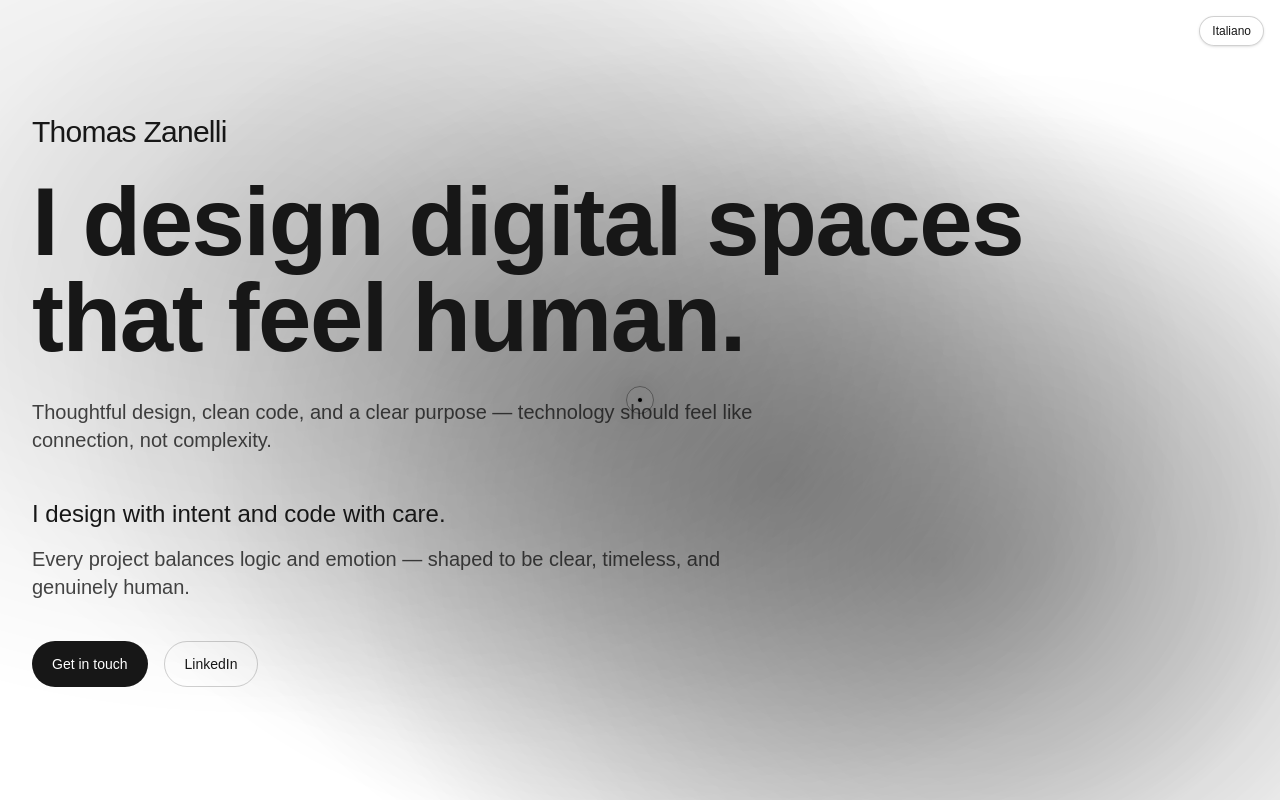
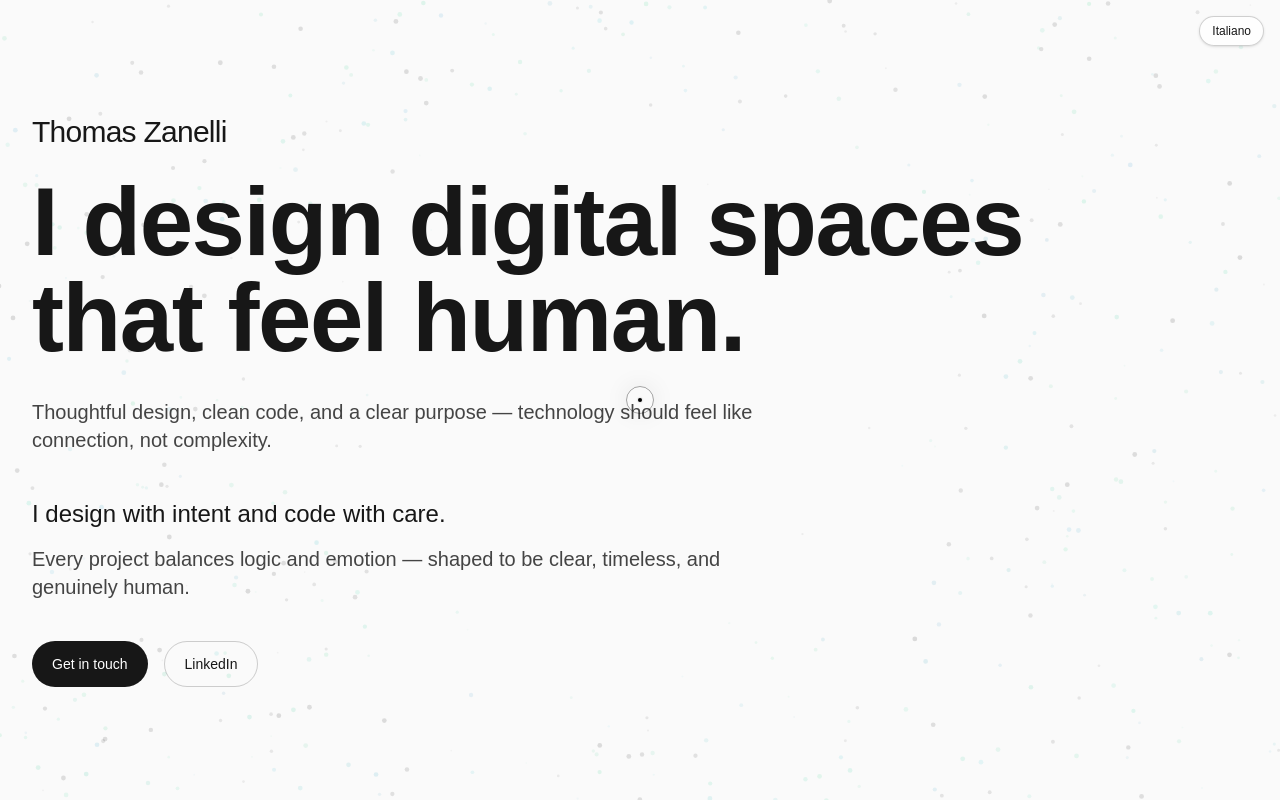
Before and after one commit to thosk92/thomas-site-v2, a Next.js app: page /en in a window 1280 px wide. Shown: the top 802 px of the page. Built offline with nearby package versions, Linux system fonts and the light colour scheme.

Commit message:
revert(bg): restore Nebula background, remove DepthParallax from layout

```diff
--- a/src/app/layout.tsx
+++ b/src/app/layout.tsx
@@ -2,7 +2,7 @@ import type { Metadata, Viewport } from "next";
 import { Space_Grotesk } from "next/font/google";
 import { GeistMono } from "geist/font/mono";
 import "./globals.css";
-import DepthParallax from "@/components/backgrounds/DepthParallax";
+import Nebula from "@/components/Nebula";
 import PointerTracker from "@/components/PointerTracker";
 import LanguageSwitch from "@/components/LanguageSwitch";
 
@@ -50,7 +50,7 @@ export default function RootLayout({
         <meta name="supported-color-schemes" content="light" />
       </head>
       <body className={`${grotesk.variable} ${GeistMono.variable} antialiased`}>
-        <DepthParallax intensity={14} layers={5} />
+        <Nebula />
         <PointerTracker />
         <div className="fixed top-4 right-4 z-20"><LanguageSwitch /></div>
         <div className="relative z-10 min-h-screen">{children}</div>
```
